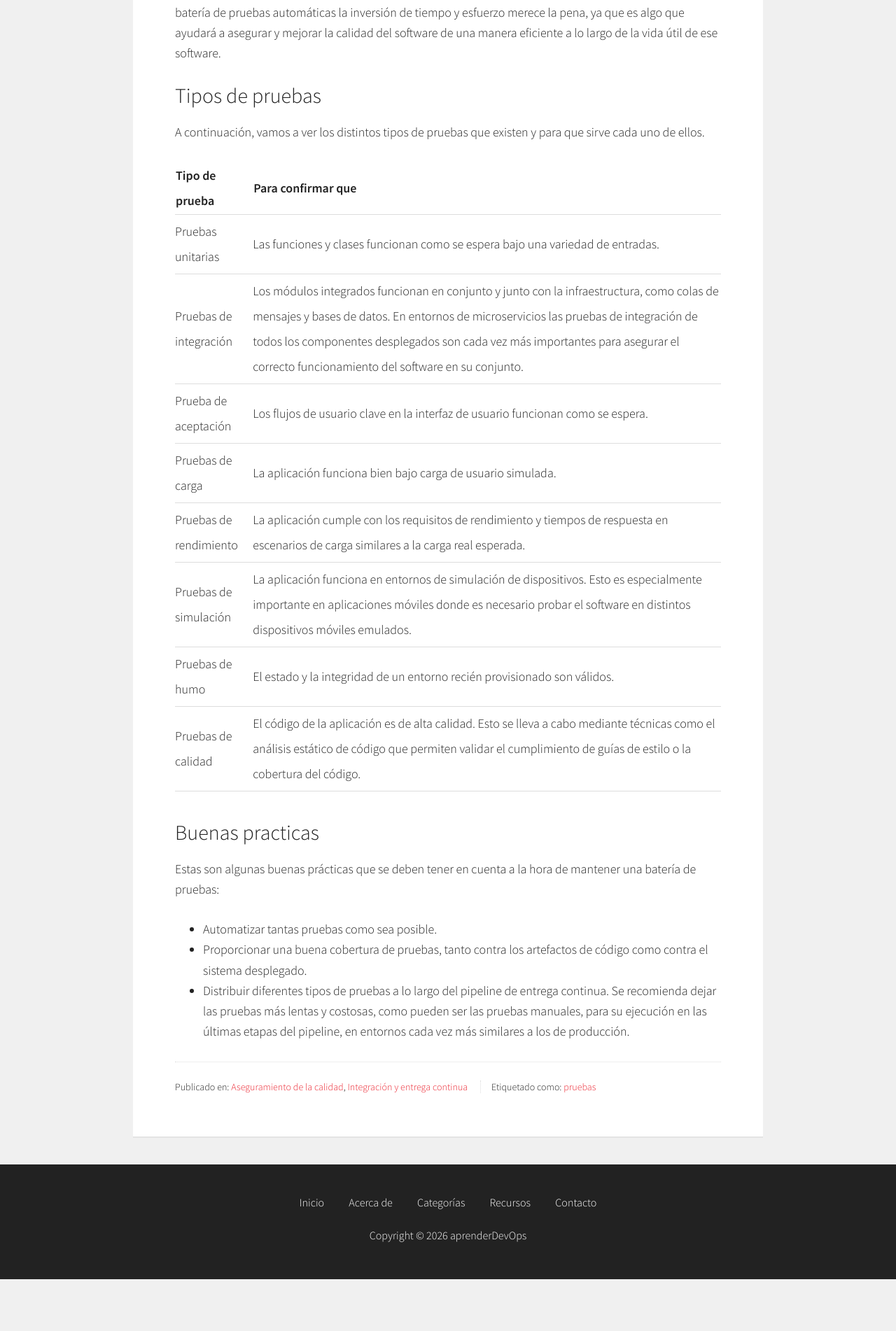
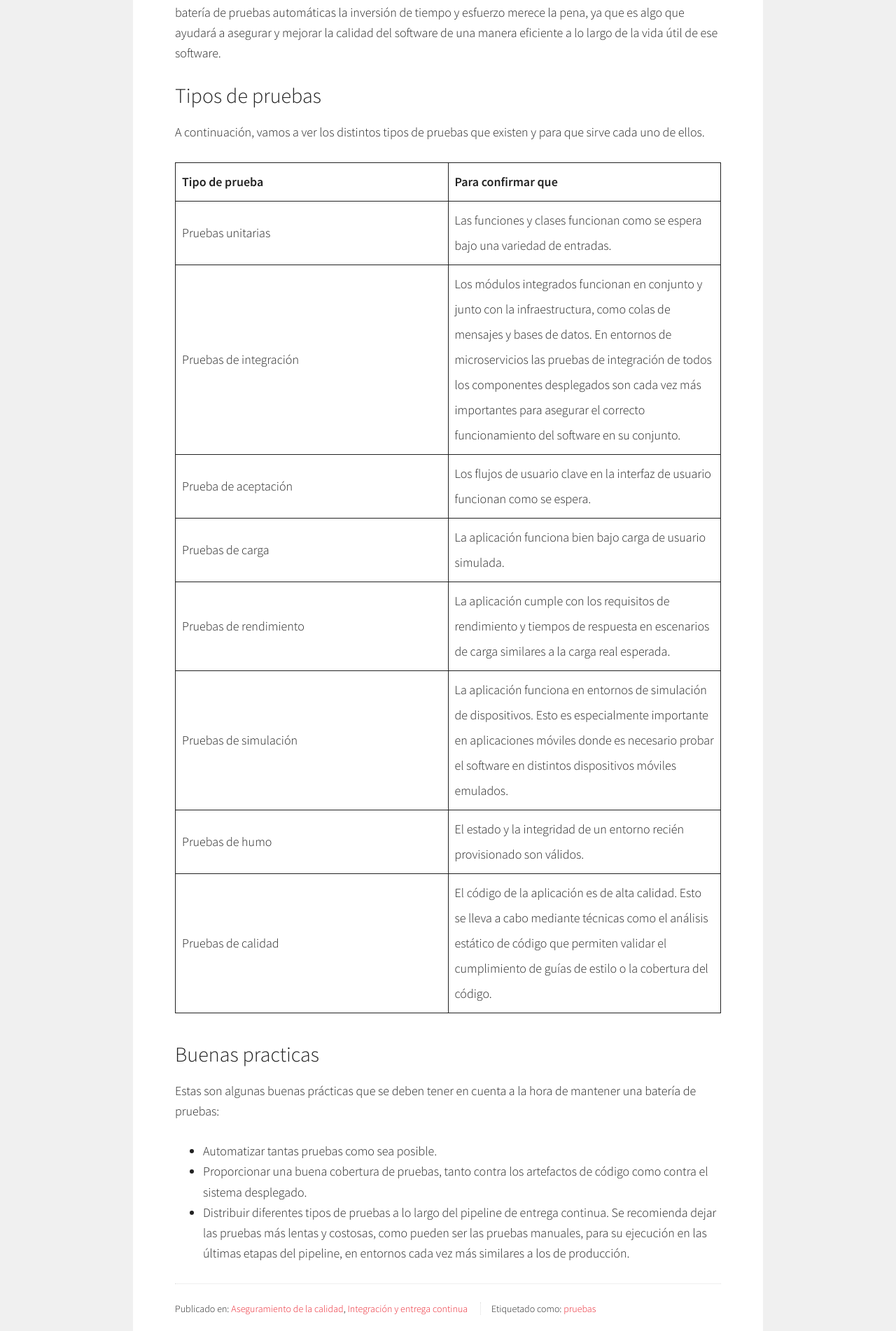
Before and after one commit to aprenderdevops/aprenderdevops.github.io, a Jekyll site: the page built from _posts/2018-07-31-tipos-de-pruebas-entrega-continua.md, in a window 1280 px wide. Shown: the part 1434-3336 px from the top of the page at 70% size. Built offline with Jekyll 4.4.1, drawn with Linux system fonts in a browser that asks for light colours; before the commit the page ends 3262 px from its top, so only the background shows below that.

Commit message:
Se mejora la presentación de las tablas en el cuerpo de las entradas

```diff
--- a/assets/css/style.css
+++ b/assets/css/style.css
@@ -2099,6 +2099,17 @@ body.custom-background {
 	margin: 0 auto 40px;
 }
 
+.entry-content > table {
+	table-layout: fixed;
+}
+
+.entry-content > table th,
+.entry-content > table td {
+	border: 1px solid #222;
+	padding: 0.5em;
+	vertical-align: middle;
+}
+
 .entry-content pre {
 	overflow-x: auto;
 	background-color: #222;
```
Also changed, not shown: CLAUDE.md (+1 -1 lines).
